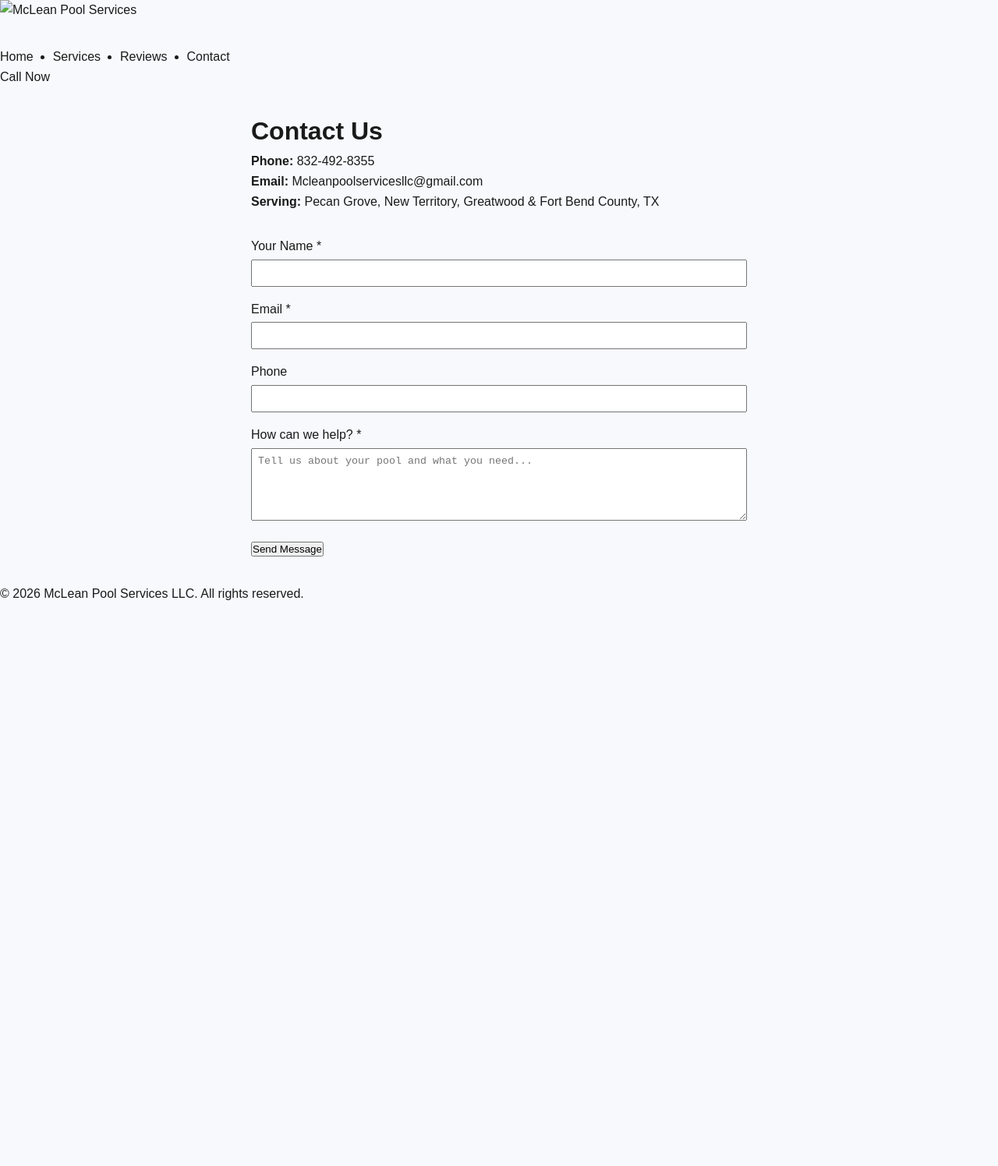
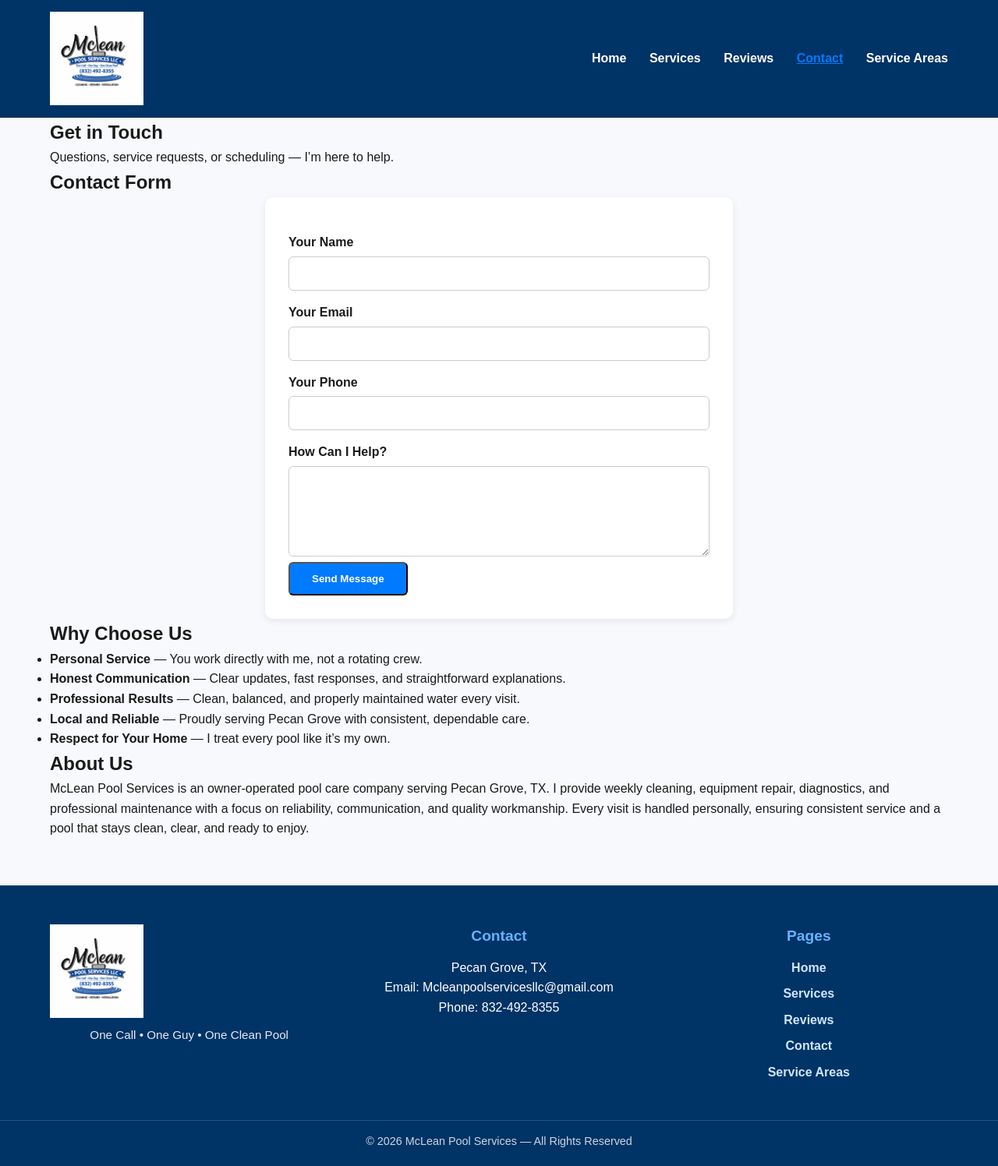
Before and after one commit to MPS20251990/mps-clean, a website: page pages/contact.html in a window 1280 px wide. Shown: the whole page at 78% size. Before the commit the page ends 800 px from the top, so only its background shows below. Drawn offline with Linux system fonts and the light colour scheme.

Commit message:
Update contact.html

```diff
--- a/pages/contact.html
+++ b/pages/contact.html
@@ -1,12 +1,40 @@
 <!DOCTYPE html>
 <html lang="en">
 <head>
-  <!-- cache bust 042926 -->
+    <!-- cache bust 042926F -->
 
     <meta charset="UTF-8">
     <meta name="viewport" content="width=device-width, initial-scale=1.0">
-  <title>Contact | McLean Pool Services</title>
-  <link rel="stylesheet" href="/assets/css/style.css">
+
+    <title>Contact McLean Pool Services | Pecan Grove, TX</title>
+    <meta name="description" content="Contact McLean Pool Services for weekly cleaning, repairs, diagnostics, and pool maintenance in Pecan Grove, TX. Fast communication and reliable service.">
+    <link rel="canonical" href="https://www.mcleanpoolservices.com/pages/contact.html">
+    <meta name="theme-color" content="#003366">
+
+    <link rel="stylesheet" href="../assets/css/style.css">
+    <link rel="icon" type="image/png" href="../assets/images/4222026LOGO.png">
+
+    <!-- LocalBusiness Schema -->
+    <script type="application/ld+json">
+    {
+      "@context": "https://schema.org",
+      "@type": "LocalBusiness",
+      "name": "McLean Pool Services",
+      "image": "https://www.mcleanpoolservices.com/assets/images/4222026LOGO.png",
+      "url": "https://www.mcleanpoolservices.com",
+      "telephone": "832-492-8355",
+      "email": "Mcleanpoolservicesllc@gmail.com",
+      "address": {
+        "@type": "PostalAddress",
+        "addressLocality": "Pecan Grove",
+        "addressRegion": "TX",
+        "addressCountry": "US"
+      },
+      "areaServed": "Pecan Grove, Fort Bend County, TX",
+      "priceRange": "$$",
+      "description": "Professional pool cleaning, equipment repair, and weekly maintenance in Pecan Grove, TX."
+    }
+    </script>
 
     <style>
       /* SUCCESS + ERROR BANNERS */
@@ -45,23 +73,36 @@
 </head>
 
 <body>
-  <header id="site-header">
-    <nav>
-      <a href="/" class="logo">
-        <img src="/assets/images/logo.png" alt="McLean Pool Services" width="180" height="60">
+
+<!-- HEADER -->
+<header class="header">
+    <div class="container header-content">
+        <a href="/">
+            <img src="/assets/images/4222026LOGO.png" class="logo" alt="McLean Pool Services Logo">
         </a>
-      <ul class="nav-links">
-        <li><a href="/">Home</a></li>
-        <li><a href="/pages/services.html">Services</a></li>
-        <li><a href="/pages/reviews.html">Reviews</a></li>
-        <li><a href="/pages/contact.html" class="active">Contact</a></li>
-      </ul>
-      <a href="tel:832-492-8355" class="cta-button">Call Now</a>
+
+        <nav class="nav">
+            <a href="/">Home</a>
+            <a href="/pages/services.html">Services</a>
+            <a href="/pages/reviews.html">Reviews</a>
+            <a href="/pages/contact.html" class="active">Contact</a>
+            <a href="/pages/service-areas.html">Service Areas</a>
         </nav>
+    </div>
 </header>
 
-  <main style="max-width:700px; margin:2rem auto; padding:0 2rem;">
-    <h1>Contact Us</h1>
+<!-- HERO -->
+<section class="hero-section">
+    <div class="container hero-center">
+        <h1>Get in Touch</h1>
+        <p class="hero-subtext">Questions, service requests, or scheduling — I’m here to help.</p>
+    </div>
+</section>
+
+<!-- CONTACT FORM -->
+<section class="section">
+    <div class="container">
+        <h2 class="section-title">Contact Form</h2>
 
         <!-- SUCCESS BANNER -->
         <div id="successBanner" class="form-banner success-banner">
@@ -73,47 +114,95 @@
           Something went wrong. Please try again.
         </div>
 
-    <div style="margin-bottom:2rem;">
-      <p><strong>Phone:</strong> <a href="tel:832-492-8355">832-492-8355</a></p>
-      <p><strong>Email:</strong> <a href="mailto:Mcleanpoolservicesllc@gmail.com">Mcleanpoolservicesllc@gmail.com</a></p>
-      <p><strong>Serving:</strong> Pecan Grove, New Territory, Greatwood & Fort Bend County, TX</p>
-    </div>
-
-    <!-- CONTACT FORM -->
-    <form name="contact" netlify method="POST" data-netlify="true" data-netlify-honeypot="bot-field" action="/pages/thank-you.html" id="contactForm">
+        <form name="contact" method="POST" data-netlify="true" data-netlify-honeypot="bot-field" action="/pages/thank-you.html" id="contactForm" class="contact-form">
 
             <!-- REQUIRED FOR NETLIFY DETECTION -->
             <input type="hidden" name="form-name" value="contact">
-      <!-- SECOND HIDDEN INPUT YOU REQUESTED -->
+            <!-- SECOND HIDDEN INPUT -->
             <input type="hidden" name="form-name" value="contact">
 
             <!-- HONEYPOT -->
-      <p style="display:none"><label>Don't fill this out: <input name="bot-field"></label></p>
+            <p style="display:none"><label>Don’t fill this out: <input name="bot-field"></label></p>
 
-      <label>Your Name *<br>
-        <input type="text" name="name" required style="width:100%; padding:0.5rem; margin:0.25rem 0 1rem;">
-      </label>
+            <label>Your Name</label>
+            <input type="text" name="name" required>
 
-      <label>Email *<br>
-        <input type="email" name="email" required style="width:100%; padding:0.5rem; margin:0.25rem 0 1rem;">
-      </label>
+            <label>Your Email</label>
+            <input type="email" name="email" required>
 
-      <label>Phone<br>
-        <input type="tel" name="phone" style="width:100%; padding:0.5rem; margin:0.25rem 0 1rem;">
-      </label>
+            <label>Your Phone</label>
+            <input type="text" name="phone">
 
-      <label>How can we help? *<br>
-        <textarea name="message" rows="5" required
-          style="width:100%; padding:0.5rem; margin:0.25rem 0 1rem;"
-          placeholder="Tell us about your pool and what you need..."></textarea>
-      </label>
+            <label>How Can I Help?</label>
+            <textarea name="message" rows="5" required></textarea>
 
-      <button type="submit" class="cta-button" id="submitBtn">Send Message</button>
+            <button type="submit" class="btn-primary" id="submitBtn">Send Message</button>
         </form>
-  </main>
+    </div>
+</section>
 
-  <footer>
-    <p>&copy; 2026 McLean Pool Services LLC. All rights reserved.</p>
+<!-- WHY CHOOSE US -->
+<section class="section alt-bg">
+    <div class="container">
+        <h2 class="section-title">Why Choose Us</h2>
+
+        <ul class="why-list">
+            <li><strong>Personal Service</strong> — You work directly with me, not a rotating crew.</li>
+            <li><strong>Honest Communication</strong> — Clear updates, fast responses, and straightforward explanations.</li>
+            <li><strong>Professional Results</strong> — Clean, balanced, and properly maintained water every visit.</li>
+            <li><strong>Local and Reliable</strong> — Proudly serving Pecan Grove with consistent, dependable care.</li>
+            <li><strong>Respect for Your Home</strong> — I treat every pool like it’s my own.</li>
+        </ul>
+    </div>
+</section>
+
+<!-- ABOUT US -->
+<section class="section">
+    <div class="container">
+        <h2 class="section-title">About Us</h2>
+
+        <p class="about-text">
+            McLean Pool Services is an owner‑operated pool care company serving Pecan Grove, TX.
+            I provide weekly cleaning, equipment repair, diagnostics, and professional maintenance
+            with a focus on reliability, communication, and quality workmanship. Every visit is
+            handled personally, ensuring consistent service and a pool that stays clean, clear,
+            and ready to enjoy.
+        </p>
+    </div>
+</section>
+
+<!-- FOOTER -->
+<footer class="footer">
+    <div class="container footer-grid">
+
+        <div class="footer-section">
+            <a href="/">
+                <img src="/assets/images/4222026LOGO.png" alt="McLean Pool Services Logo" class="footer-logo">
+            </a>
+            <p class="footer-tagline">One Call • One Guy • One Clean Pool</p>
+        </div>
+
+        <div class="footer-section">
+            <h3>Contact</h3>
+            <p>Pecan Grove, TX</p>
+            <p>Email: Mcleanpoolservicesllc@gmail.com</p>
+            <p>Phone: 832-492-8355</p>
+        </div>
+
+        <div class="footer-section">
+            <h3>Pages</h3>
+            <a href="/">Home</a>
+            <a href="/pages/services.html">Services</a>
+            <a href="/pages/reviews.html">Reviews</a>
+            <a href="/pages/contact.html">Contact</a>
+            <a href="/pages/service-areas.html">Service Areas</a>
+        </div>
+
+    </div>
+
+    <div class="footer-bottom">
+        © 2026 McLean Pool Services — All Rights Reserved
+    </div>
 </footer>
 
 <script>
@@ -137,3 +226,4 @@
 
 </body>
 </html>
+<!-- force redeploy 042926F -->
```
Lines whose indentation alone changed are shown as unchanged.
